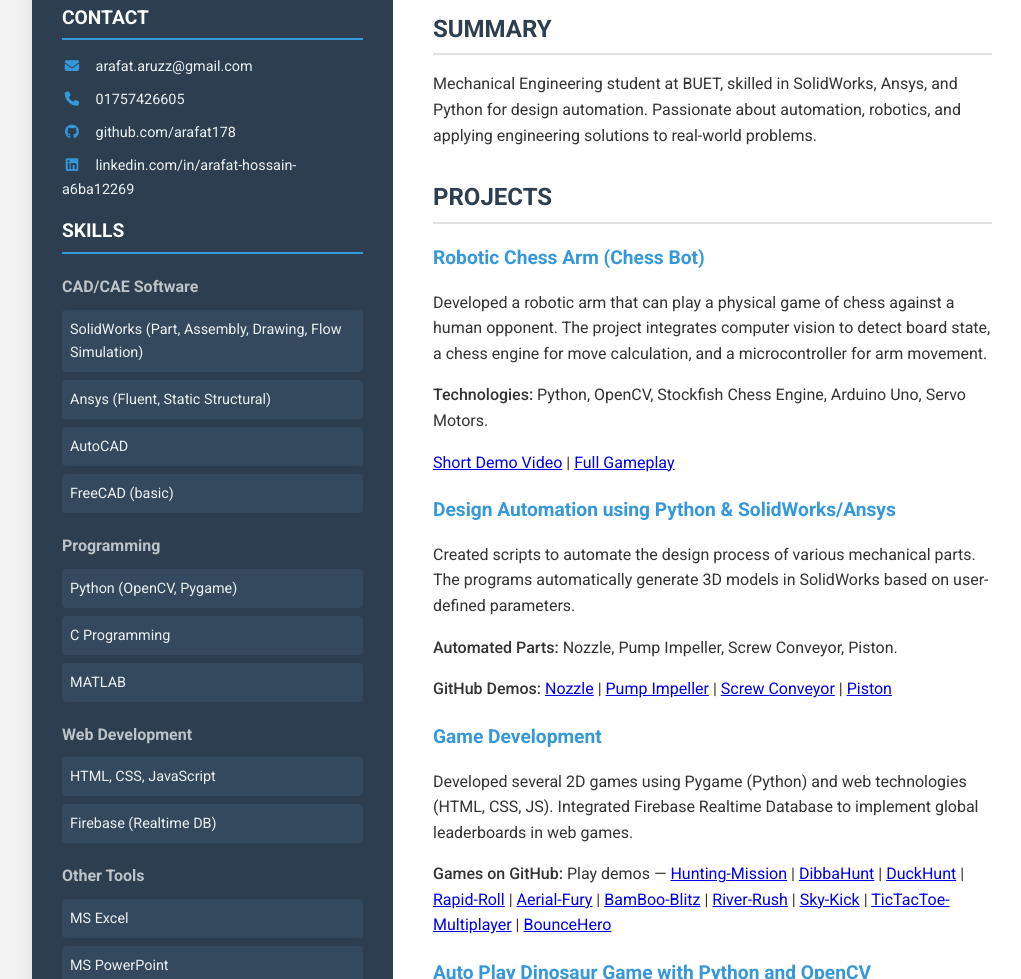
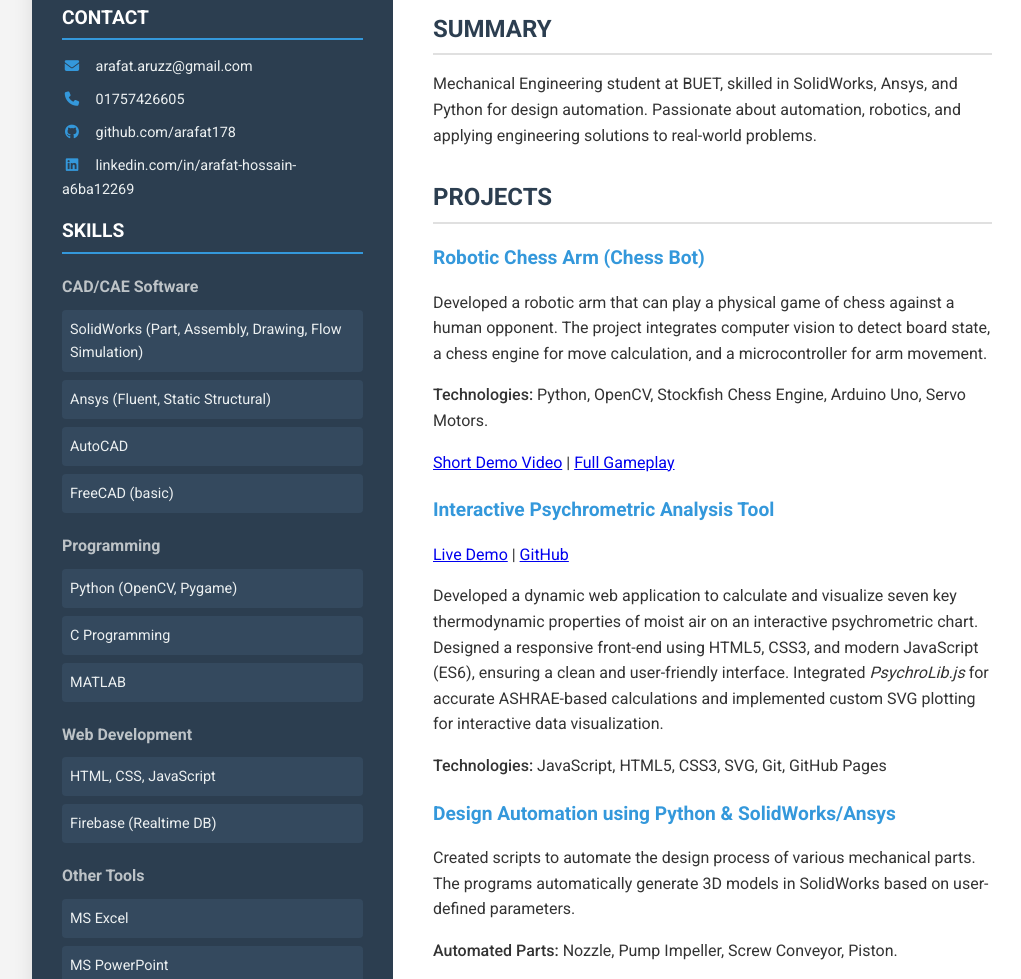
Before and after one commit to Arafat178/Arafat-Hossain-CV, a plain HTML site: page index.html in a window 1280 px wide. Shown: the part 245-1224 px from the top of the page, without its empty margins (108-1129 px from the left). Drawn offline with Linux system fonts and the light colour scheme.

Commit message:
Update index.html

```diff
--- a/index.html
+++ b/index.html
@@ -87,6 +87,20 @@
                     <a href="https://youtu.be/6m0tZR3g31o?si=q-MW1uK3a_jOGxdo" target="_blank">Full Gameplay</a></p>
 
                 </div>
+                <div class="project-item">
+                    <h3>Interactive Psychrometric Analysis Tool</h3>
+                    <p>
+                    <a href="https://arafat178.github.io/Interactive-Psychrometric-Analysis-Tool/" target="_blank">Live Demo</a> |
+                    <a href="https://github.com/Arafat178/Interactive-Psychrometric-Analysis-Tool" target="_blank">GitHub</a>
+                    </p>
+                    <p>
+                    Developed a dynamic web application to calculate and visualize seven key thermodynamic properties of moist air on an interactive psychrometric chart.
+                    Designed a responsive front-end using HTML5, CSS3, and modern JavaScript (ES6), ensuring a clean and user-friendly interface.
+                    Integrated <em>PsychroLib.js</em> for accurate ASHRAE-based calculations and implemented custom SVG plotting for interactive data visualization.
+                    </p>
+                    <p><strong>Technologies:</strong> JavaScript, HTML5, CSS3, SVG, Git, GitHub Pages</p>
+                </div>
+
                 <div class="project-item">
                     <h3>Design Automation using Python & SolidWorks/Ansys</h3>
                     <p>Created scripts to automate the design process of various mechanical parts. The programs automatically generate 3D models in SolidWorks based on user-defined parameters.</p>
```
